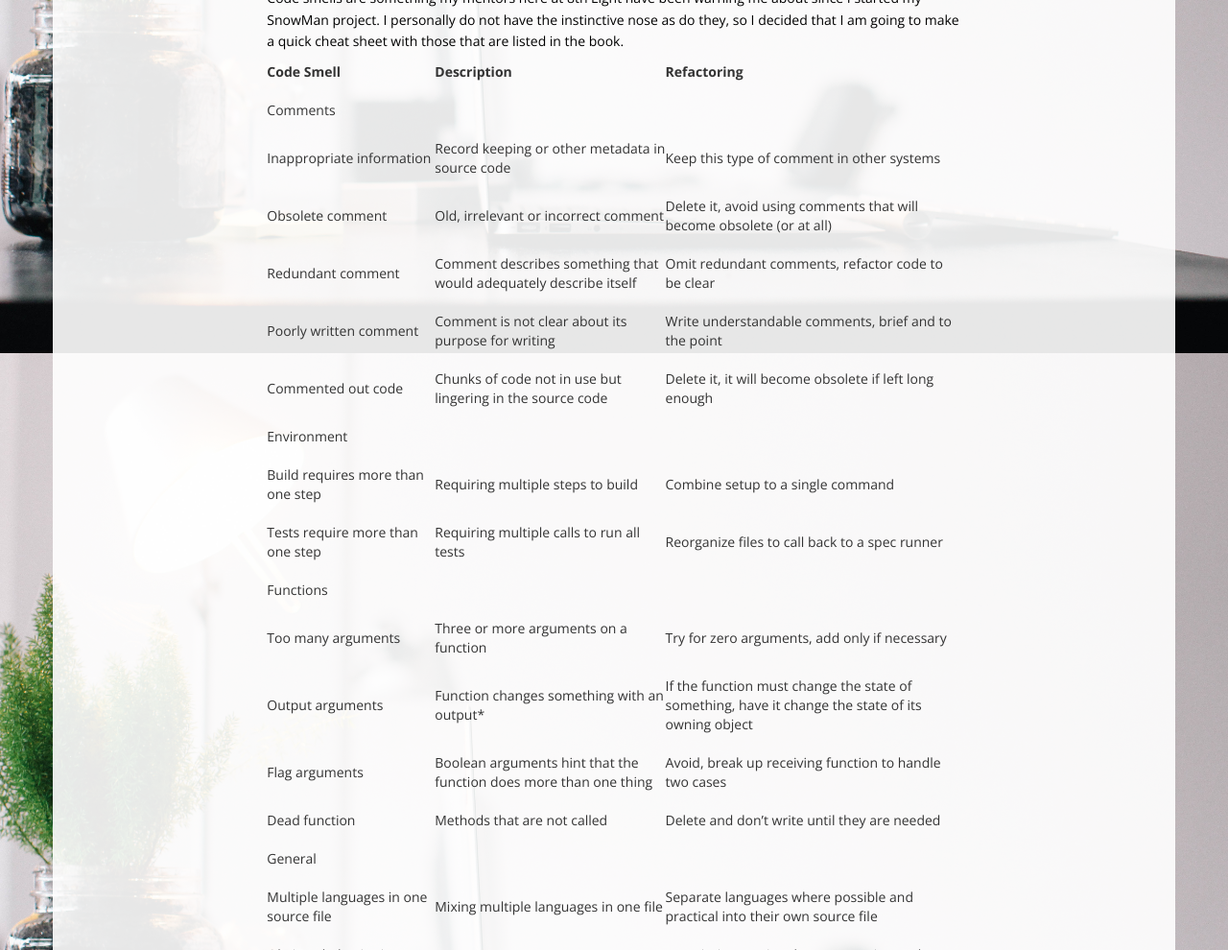
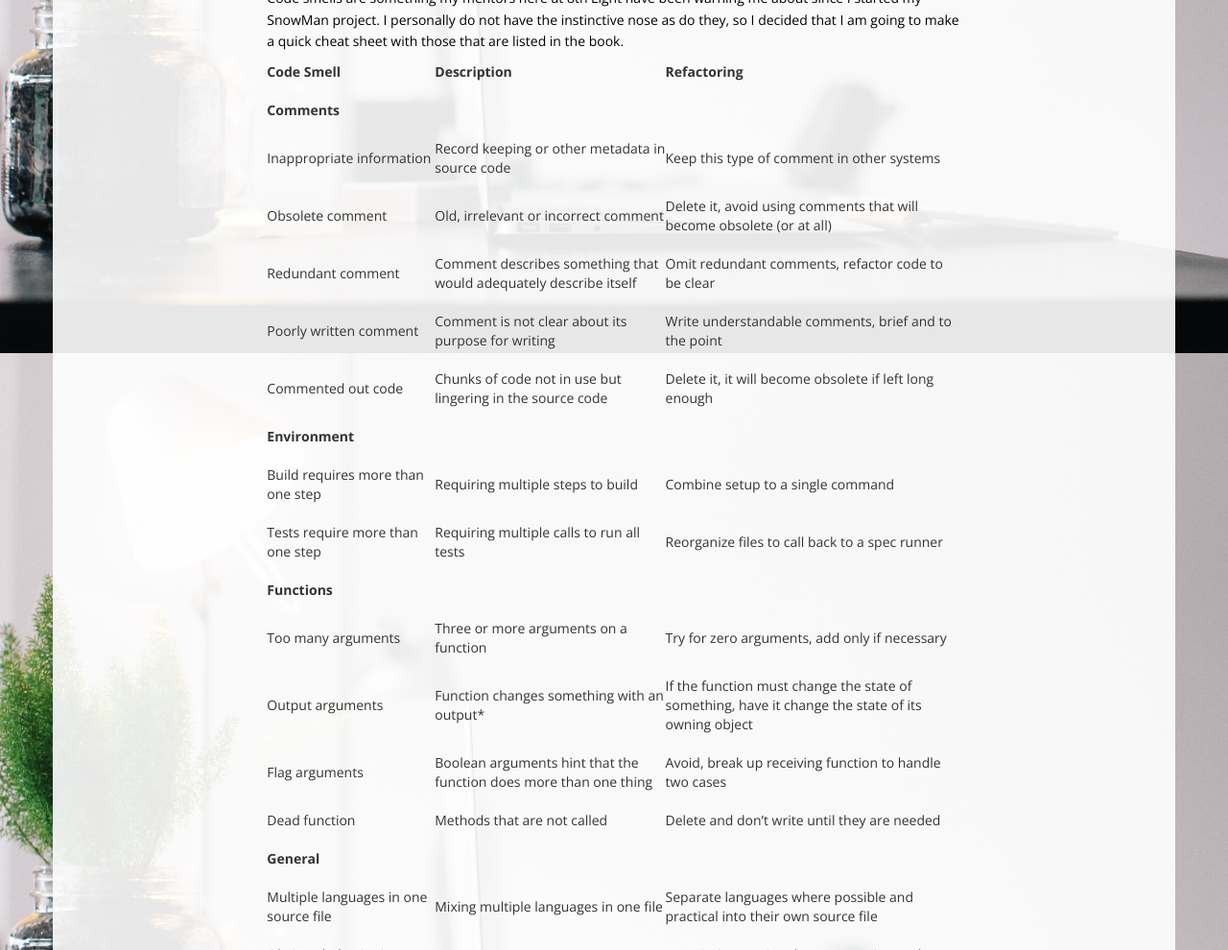
Before and after one commit to voilawalla/voilawalla.github.io, a Jekyll site: the page built from _posts/2016-03-29-clean-code-chapter-17-smells-and-heuristics.md, in a window 1280 px wide. Shown: the part 532-1522 px from the top of the page at 96% size. Built offline with Jekyll 4.4.1, drawn with Linux system fonts in a browser that asks for light colours; nearby versions of some CDN libraries; some web fonts are replaced; library files that are not in the unit come from our copies.

Commit message:
fourth attempt to reformat table

```diff
--- a/_posts/2016-03-29-clean-code-chapter-17-smells-and-heuristics.md
+++ b/_posts/2016-03-29-clean-code-chapter-17-smells-and-heuristics.md
@@ -9,7 +9,7 @@ Code smells are something my mentors here at 8th Light have been warning me abou
 Code Smell | Description | Refactoring
 -------------------- | -------------------- | --------------------
  | |
-Comments | |
+**Comments** | |
  | |
 Inappropriate information | Record keeping or other metadata in source code | Keep this type of comment in other systems
  | |
@@ -21,13 +21,13 @@ Poorly written comment | Comment is not clear about its purpose for writing | Wr
  | |
 Commented out code | Chunks of code not in use but lingering in the source code | Delete it, it will become obsolete if left long enough
  | |
-Environment | |
+**Environment** | |
  | |
 Build requires more than one step | Requiring multiple steps to build | Combine setup to a single command
  | |
 Tests require more than one step | Requiring multiple calls to run all tests | Reorganize files to call back to a spec runner
  | |
-Functions | |
+**Functions** | |
  | |
 Too many arguments | Three or more arguments on a function | Try for zero arguments, add only if necessary
  | |
@@ -37,7 +37,7 @@ Flag arguments | Boolean arguments hint that the function does more than one thi
  | |
 Dead function | Methods that are not called | Delete and don't write until they are needed
  | |
-General | |
+**General** | |
  | |
 Multiple languages in one source file | Mixing multiple languages in one file | Separate languages where possible and practical into their own source file
  | |
```
